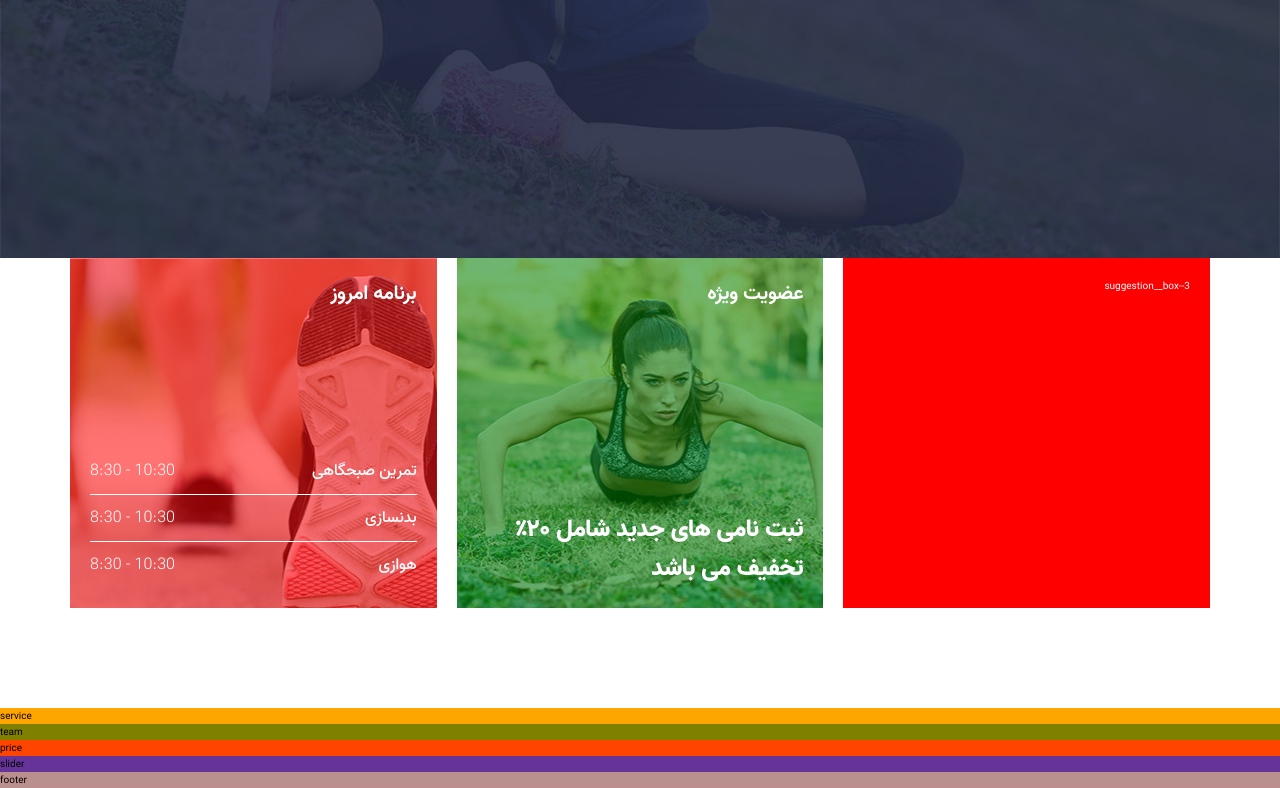
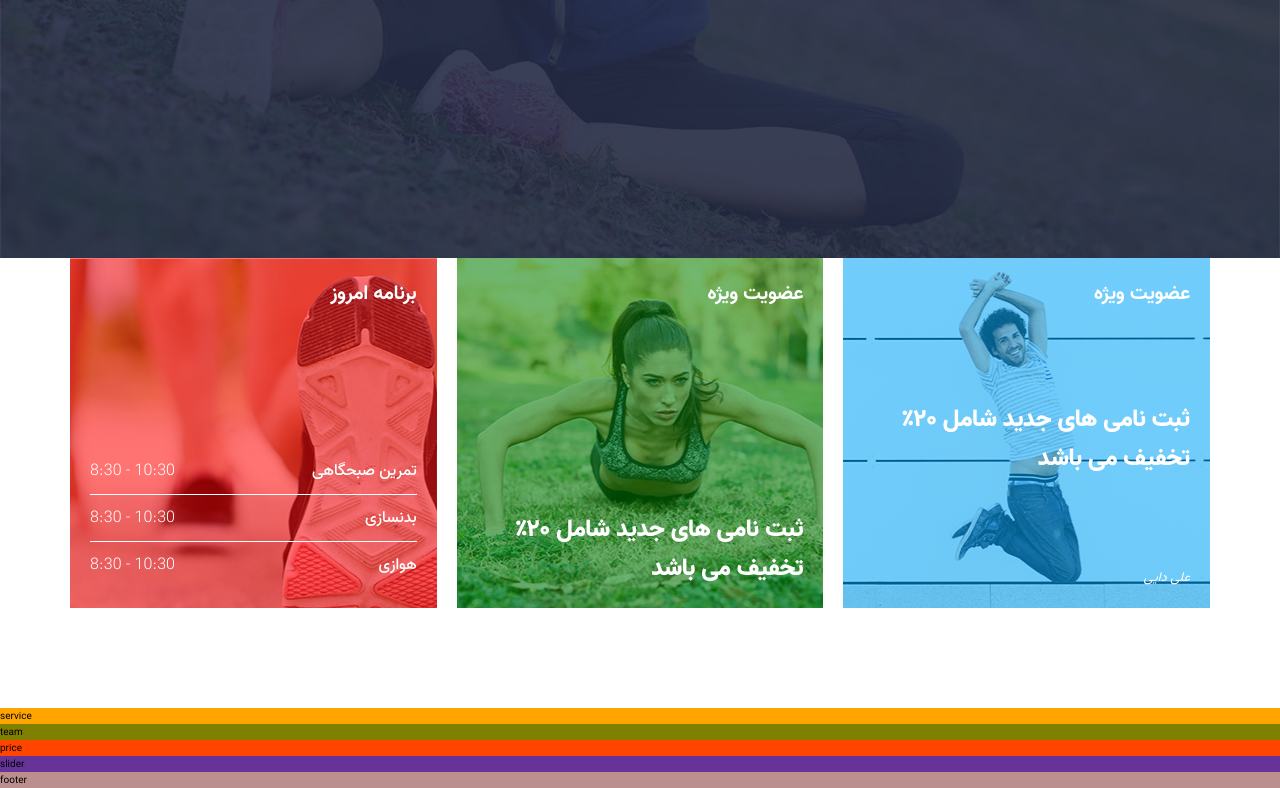
Before and after one commit to farazmrx/Persian-sports-site, a website: page index.html in a window 1280 px wide. Shown: the part 542-1330 px from the top of the page. Drawn offline with Linux system fonts and the light colour scheme.

Commit message:
Building suggestions section card3

```diff
--- a/index.html
+++ b/index.html
@@ -56,7 +56,9 @@
             </div><!-- suggestions__box--2 -->
 
             <div class="suggestions__box suggestions__box--3">
-                suggestion__box--3
+                <h3 class="suggestions__box--header">عضویت ویژه</h3>
+                <p class="suggestions__box--paragraph">ثبت نامی های جدید شامل ۲۰٪ تخفیف می باشد</p>
+                <span class="suggestions__box--customer">علی دایی</span>
             </div><!-- suggestions__box--3 -->
         </div><!-- suggestions__boxes -->
     </section><!-- suggestions -->
--- a/sass/components/_suggestions.scss
+++ b/sass/components/_suggestions.scss
@@ -47,6 +47,11 @@
             font-weight: 900;
         }
 
+        &--customer {
+            font-size: 1.3rem;
+            font-style: italic;
+        }
+
         &--1 {
             background: linear-gradient(rgba(red, .55), rgba(red, .55)),url(../img/thumb3.jpg);
         }
@@ -56,7 +61,7 @@
         }
 
         &--3 {
-            background-color: red;
+            background: linear-gradient(rgba($blue-color, .55), rgba($blue-color, .55)),url(../img/thumb1.jpg);
         }
     }
 }
```
Also changed, not shown: dist/style.css.
